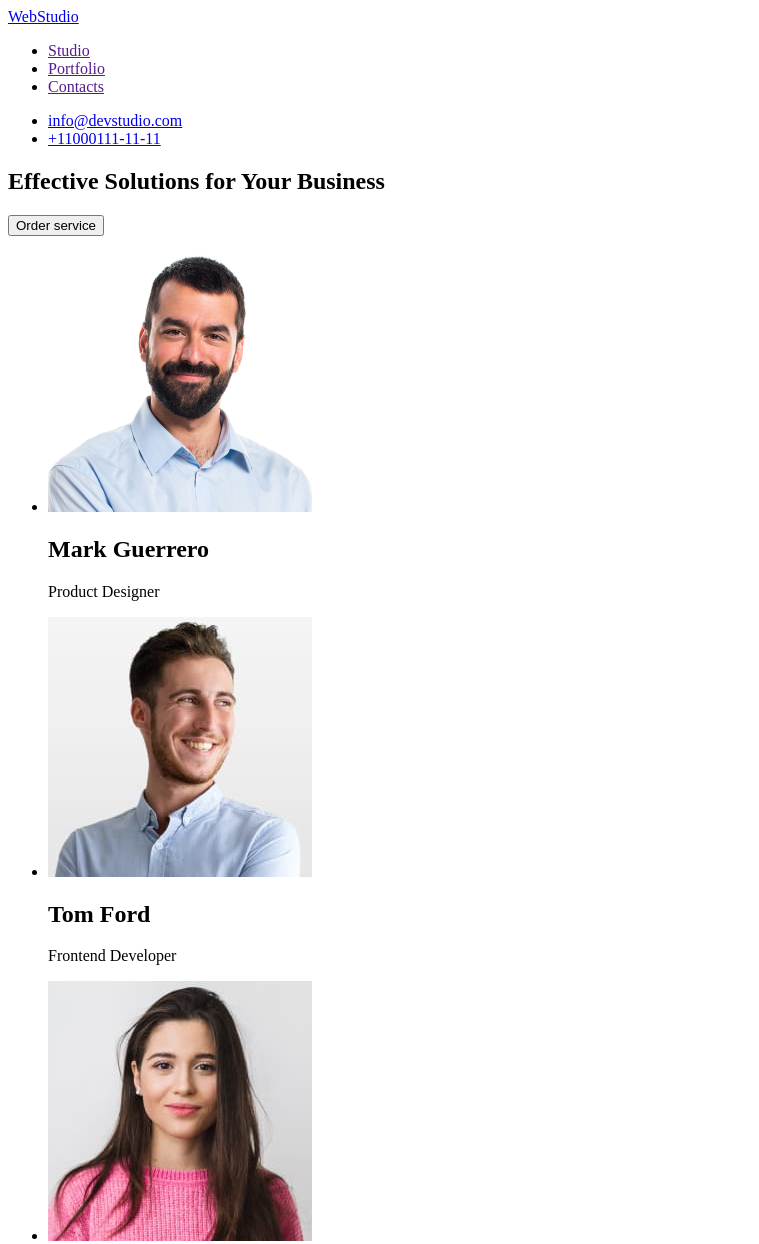
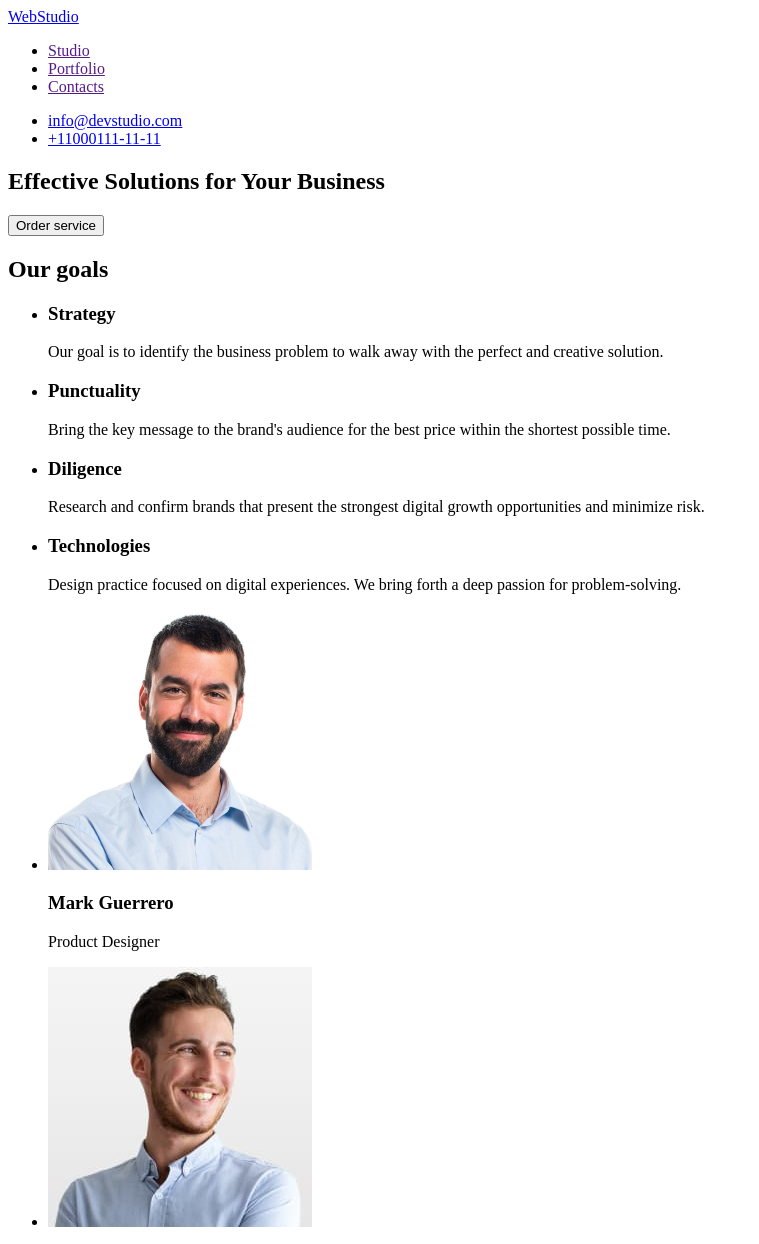
Before and after one commit to Demostar80/goit-hw-01, a plain HTML site: page index.html in a window 1280 px wide. Shown: the top 1244 px of the page, without its empty margins (0-759 px from the left). Drawn offline with Linux system fonts and the light colour scheme.

Commit message:
changes in goit hw 01

```diff
--- a/index.html
+++ b/index.html
@@ -26,27 +26,56 @@
         <h1>Effective Solutions for Your Business</h1>
         <button type="button">Order service</button>
       </section>
+      <!--Section our goals-->
+      <h2>Our goals</h2>
+      <ul>
+        <li>
+          <h3>Strategy</h3>
+          <p>
+            Our goal is to identify the business problem to walk away with the
+            perfect and creative solution.
+          </p>
+        </li>
+        <li>
+          <h3>Punctuality</h3>
+          <p>
+            Bring the key message to the brand's audience for the best price within the shortest possible time.
+          </p>
+        </li>
+        <li>
+          <h3>Diligence</h3>
+          <p>
+            Research and confirm brands that present the strongest digital growth opportunities and minimize risk.
+          </p>
+        </li>
+        <li>
+          <h3>Technologies</h3>
+          <p>
+            Design practice focused on digital experiences. We bring forth a deep passion for problem-solving.
+          </p>
+        </li>
+      </ul>
       <!--Section our team-->
       <section>
         <ul>
           <li>
             <img src="./images/img designer.jpg" alt="photo designer" />
-            <h2>Mark Guerrero</h2>
+            <h3>Mark Guerrero</h3>
             <p>Product Designer</p>
           </li>
           <li>
             <img src="./images/img Developer.jpg" alt="photo developer" />
-            <h2>Tom Ford</h2>
+            <h3>Tom Ford</h3>
             <p>Frontend Developer</p>
           </li>
           <li>
             <img src="./images/img Marketing.jpg" alt="photo marketing" />
-            <h2>Camila Garcia</h2>
+            <h3>Camila Garcia</h3>
             <p>Marketing</p>
           </li>
           <li>
             <img src="./images/img UI Designer.jpg" alt="photo UI Designer" />
-            <h2>Daniel Wilson</h2>
+            <h3>Daniel Wilson</h3>
             <p>UI Designer</p>
           </li>
         </ul>
```
